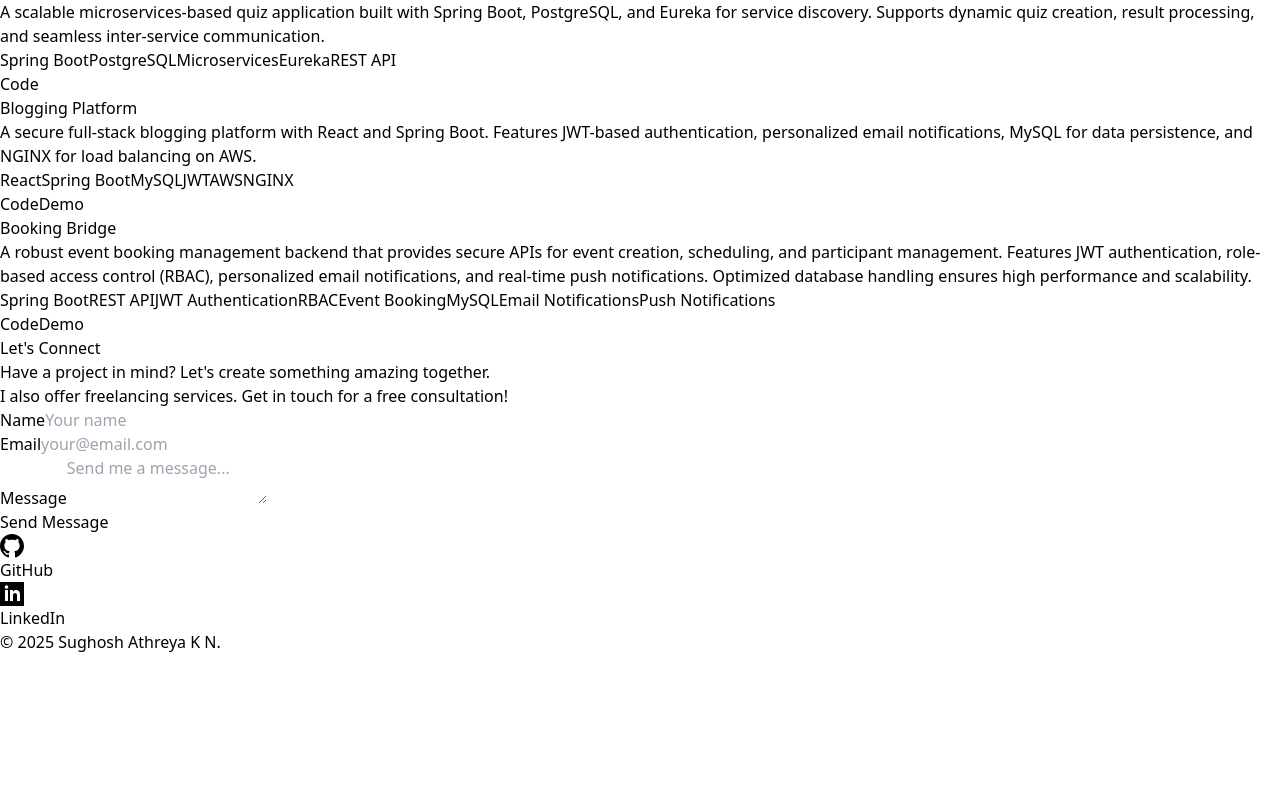
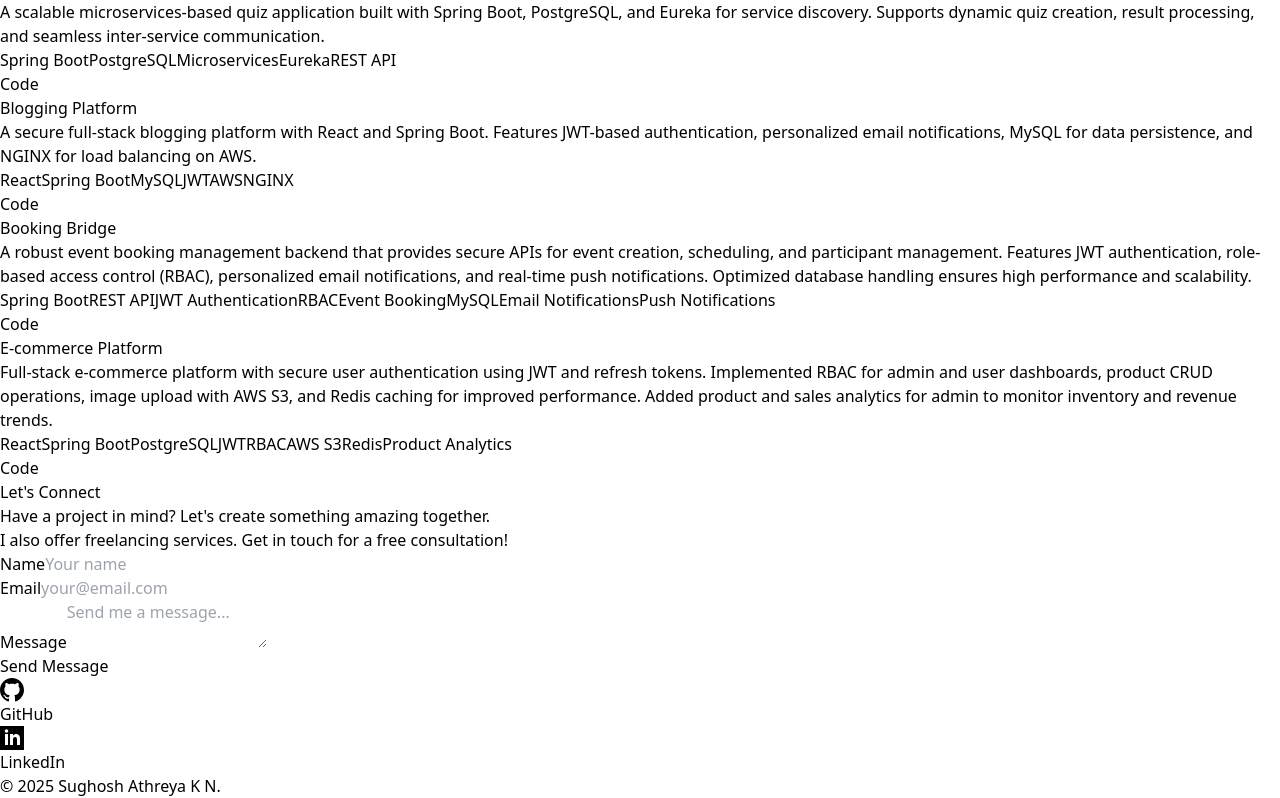
Before and after one commit to Sughosh28/sughosh-athreya-portfolio, a React (Vite) app: page / in a window 1280 px wide. Shown: the part 5940-6738 px from the top of the page. Before the commit the page ends 6594 px from the top, so only its background shows below. Built offline with nearby package versions, Linux system fonts and the light colour scheme.

Commit message:
fix: comment out live links and add new project entry for E-commerce Platform

```diff
--- a/src/pages/Projects.jsx
+++ b/src/pages/Projects.jsx
@@ -21,7 +21,7 @@ const projectsData = [
     description:
       "A secure full-stack blogging platform with React and Spring Boot. Features JWT-based authentication, personalized email notifications, MySQL for data persistence, and NGINX for load balancing on AWS.",
     link: "https://github.com/Sughosh28/blogs-by-sughosh-backend",
-    live: "https://www.blogsbysughosh.xyz/home",
+    // live: "https://www.blogsbysughosh.xyz/home",
     tags: ["React", "Spring Boot", "MySQL", "JWT", "AWS", "NGINX"],
   },
 
@@ -30,7 +30,7 @@ const projectsData = [
     description:
       "A robust event booking management backend that provides secure APIs for event creation, scheduling, and participant management. Features JWT authentication, role-based access control (RBAC), personalized email notifications, and real-time push notifications. Optimized database handling ensures high performance and scalability.",
     link: "https://github.com/Sughosh28/booking-bridge-backend",
-    live:"https://www.srss.live/home",
+    // live:"https://www.srss.live/home",
     tags: [
       "Spring Boot",
       "REST API",
@@ -42,7 +42,23 @@ const projectsData = [
       "Push Notifications"
     ],
 
-  }
+  },
+  {
+    name: "E-commerce Platform",
+    description:
+      "Full-stack e-commerce platform with secure user authentication using JWT and refresh tokens. Implemented RBAC for admin and user dashboards, product CRUD operations, image upload with AWS S3, and Redis caching for improved performance. Added product and sales analytics for admin to monitor inventory and revenue trends.",
+    link: "https://github.com/Sughosh28/rv-jewels-backend",
+    tags: [
+      "React",
+      "Spring Boot",
+      "PostgreSQL",
+      "JWT",
+      "RBAC",
+      "AWS S3",
+      "Redis",
+      "Product Analytics",
+    ],
+  },
 ];
 
 
```
